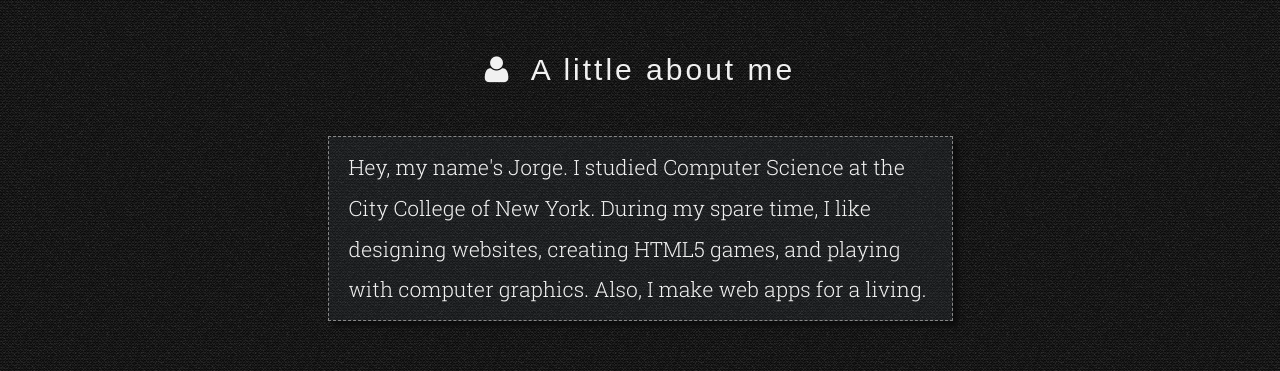
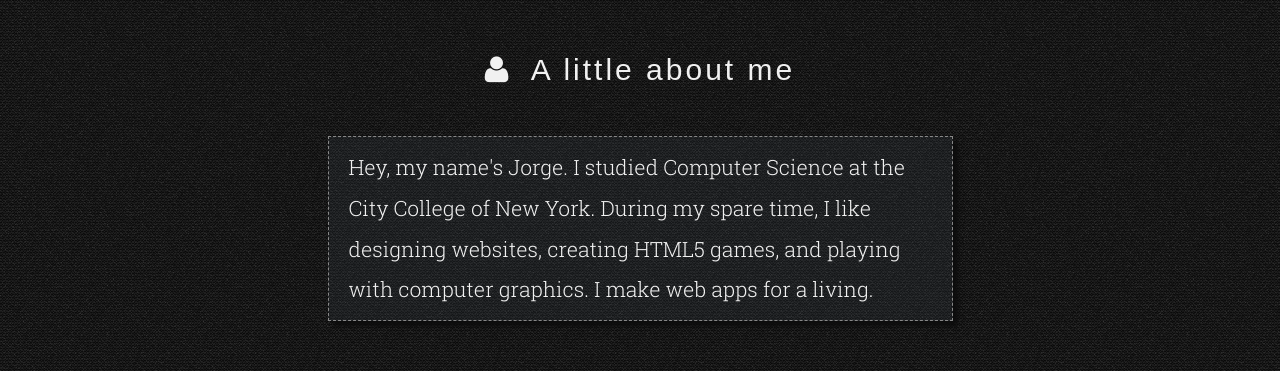
Before and after one commit to codenameyau/codenameyau.github.io, a plain HTML site: page index.html in a window 1280 px wide. Shown: the part 960-1331 px from the top of the page. Drawn offline with Linux system fonts and the light colour scheme; a web font is replaced by a local one.

Commit message:
Fixing typo

```diff
--- a/index.html
+++ b/index.html
@@ -72,7 +72,7 @@
             <i class="fa fa-user"></i> A little about me
           </h2>
           <div class="text-left text-white bottom-60">
-          <blockquote class="lead">Hey, my name's Jorge. I studied Computer Science at the City College of New York. During my spare time, I like designing websites, creating HTML5 games, and playing with computer graphics. Also, I make web apps for a living.
+          <blockquote class="lead">Hey, my name's Jorge. I studied Computer Science at the City College of New York. During my spare time, I like designing websites, creating HTML5 games, and playing with computer graphics. I make web apps for a living.
           </blockquote>
           </div>
         </div>
```
